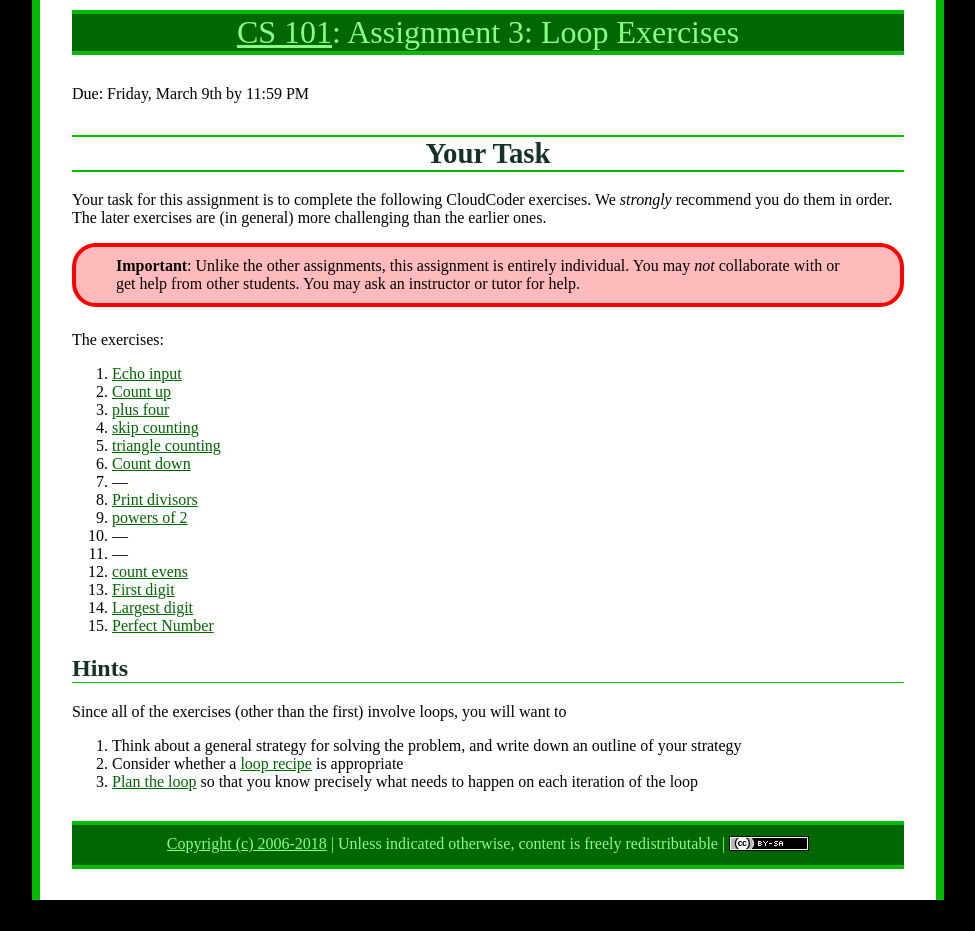
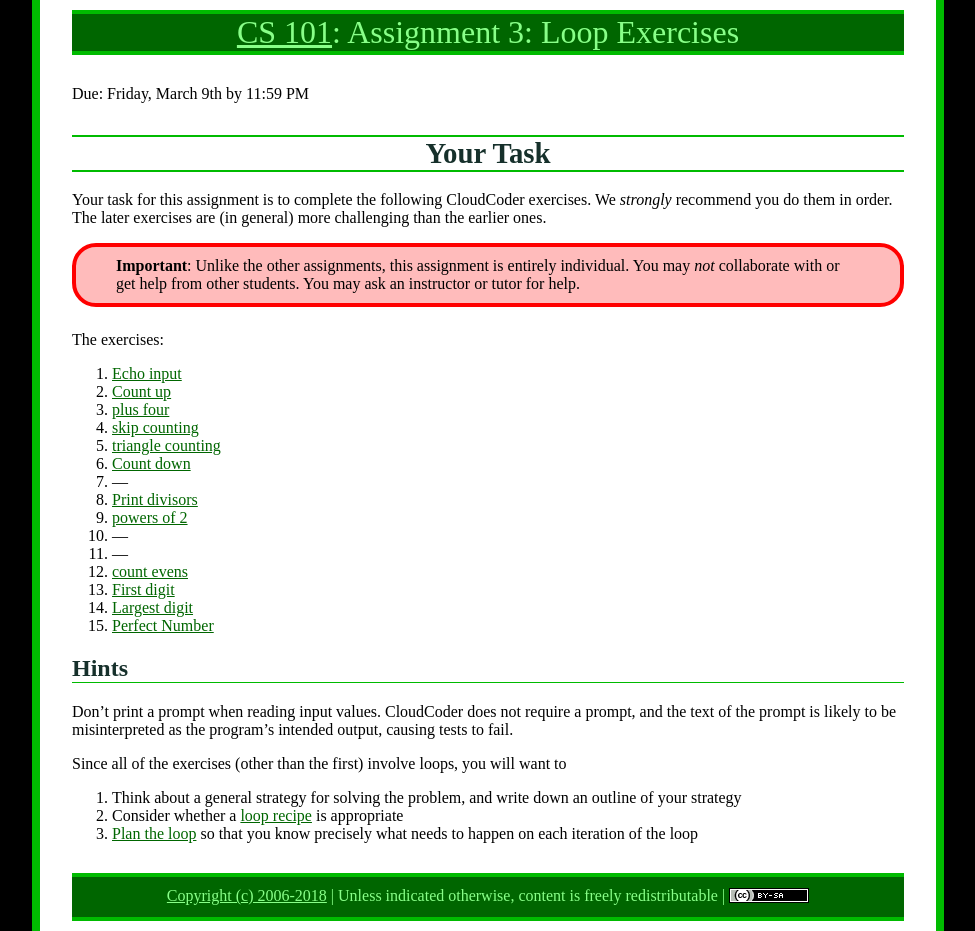
Before and after one commit to ycpcs/cs101-spring2018, a Jekyll site: the page built from assign/assign03.md, in a window 1280 px wide. Shown: the whole page, without its empty margins (152-1127 px from the left). Built offline with Jekyll 4.4.1, drawn with Linux system fonts in a browser that asks for light colours; before the commit the page ends 900 px from its top, so only the background shows below that.

Commit message:
don't print prompts for input

```diff
--- a/assign/assign03.md
+++ b/assign/assign03.md
@@ -33,6 +33,8 @@ The exercises:
 
 ## Hints
 
+Don't print a prompt when reading input values.  CloudCoder does not require a prompt, and the text of the prompt is likely to be misinterpreted as the program's intended output, causing tests to fail.
+
 Since all of the exercises (other than the first) involve loops, you will want to
 
 1. Think about a general strategy for solving the problem, and write down an outline of your strategy
```
